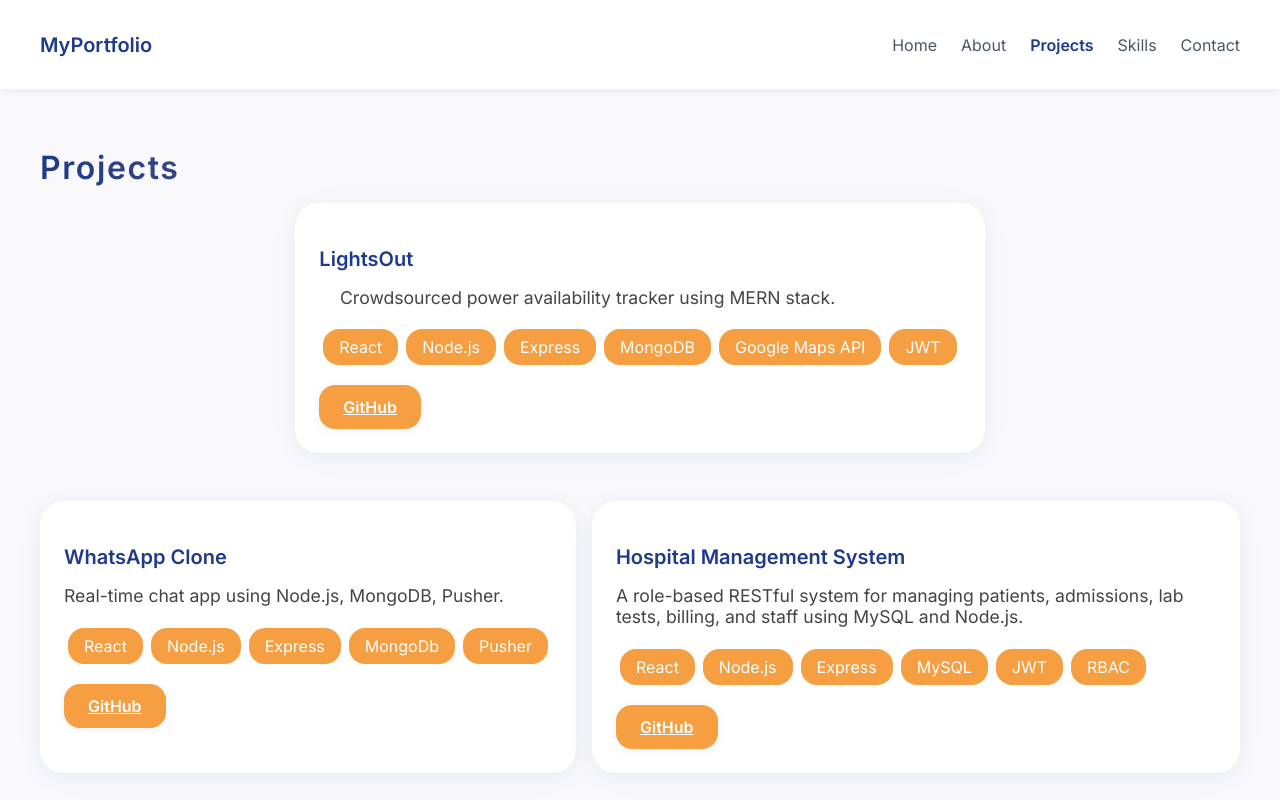
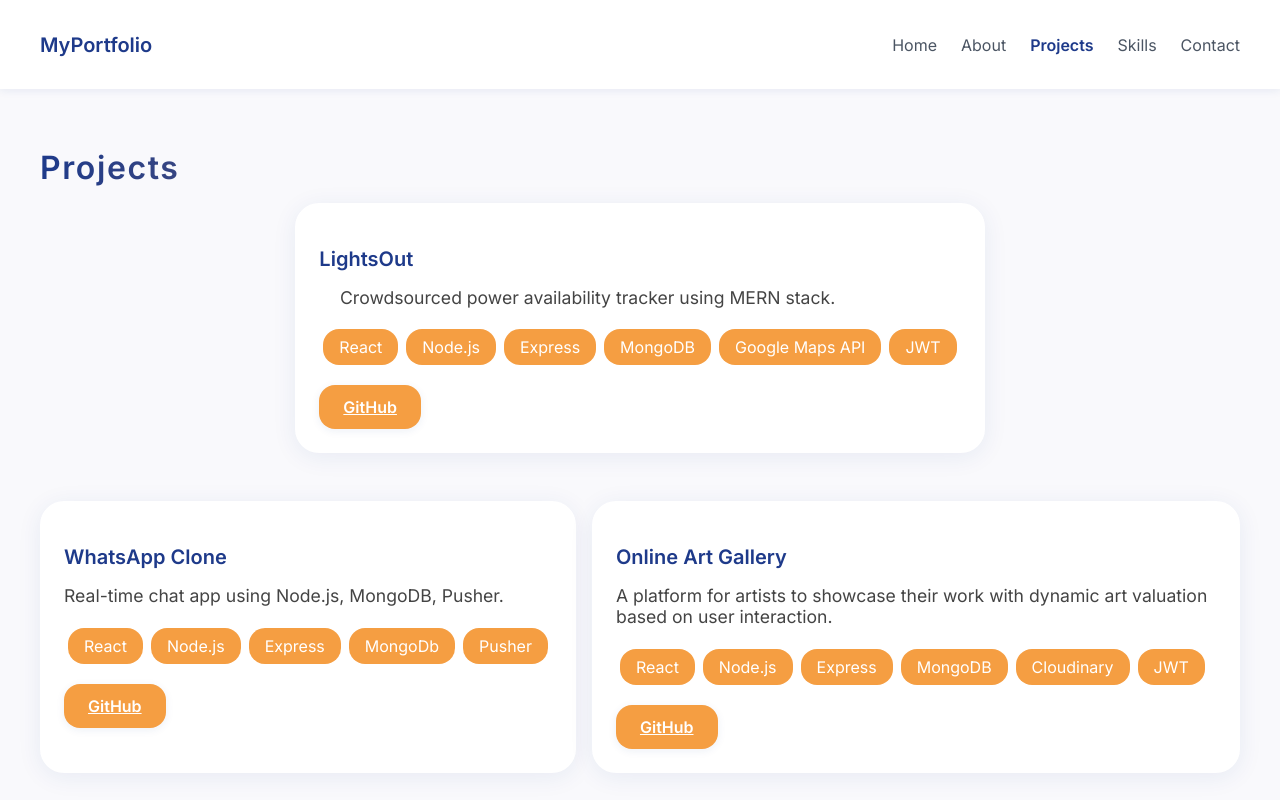
Before and after one commit to DevKoech/portfolio, a React app in the folder my-portfolio/: page /projects in a window 1280 px wide. Shown: the top 800 px of the page. Built offline with nearby package versions, Linux system fonts and the light colour scheme; the HTML template or start-up script is replaced by a standard one.

Commit message:
Updated Projects.jsx page

```diff
--- a/my-portfolio/src/pages/Projects.jsx
+++ b/my-portfolio/src/pages/Projects.jsx
@@ -6,34 +6,27 @@ const Projects = () => {
       title: "LightsOut",
       description: "Crowdsourced power availability tracker using MERN stack.",
       tech: ["React", "Node.js", "Express", "MongoDB", "Google Maps API", "JWT"],
-      github: "https://github.com/yourusername/lightsout",
+      github: "https://github.com/DevKoech/lights-Out",
     },
     {
       title: "WhatsApp Clone",
       description: "Real-time chat app using Node.js, MongoDB, Pusher.",
       tech: ["React", "Node.js","Express", "MongoDb","Pusher"],
-      github: "https://github.com/yourusername/whatsapp-clone",
-    },
-    {
-      title: "Hospital Management System",
-      description: "A role-based RESTful system for managing patients, admissions, lab tests, billing, and staff using MySQL and Node.js.",
-      tech: ["React", "Node.js", "Express", "MySQL", "JWT", "RBAC"],
-      github: "https://github.com/yourusername/hospital-system",
-      demo: "",
+      github: "https://github.com/DevKoech/Whatsgood-ie-2.0",
     },
     {
       title: "Online Art Gallery",
       description: "A platform for artists to showcase their work with dynamic art valuation based on user interaction.",
       tech: ["React", "Node.js", "Express", "MongoDB", "Cloudinary", "JWT"],
-      github: "https://github.com/yourusername/art-gallery-app",
+      github: "https://github.com/DevKoech/myGallery",
       demo: "",
     },
     {
       title: "Developer Portfolio",
       description: "My personal portfolio site showcasing my skills, projects, and resume with a cool purplish UI aesthetic.",
       tech: ["React", "Tailwind CSS", "Framer Motion"],
-      github: "https://github.com/yourusername/portfolio-site",
-      demo: "https://yourname.vercel.app",
+      github: "https://github.com/DevKoech/portfolio",
+      demo: "https://portfolio-v421.vercel.app/",
     },
 ];
 
```
Also changed, not shown: 1 other file (tests, documents, lock files or other folders).
